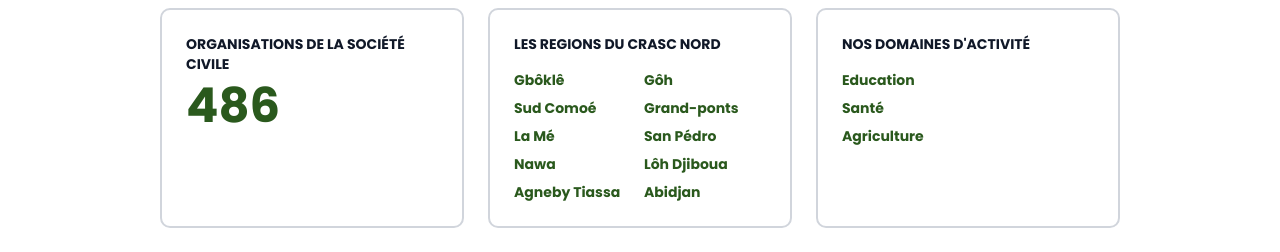
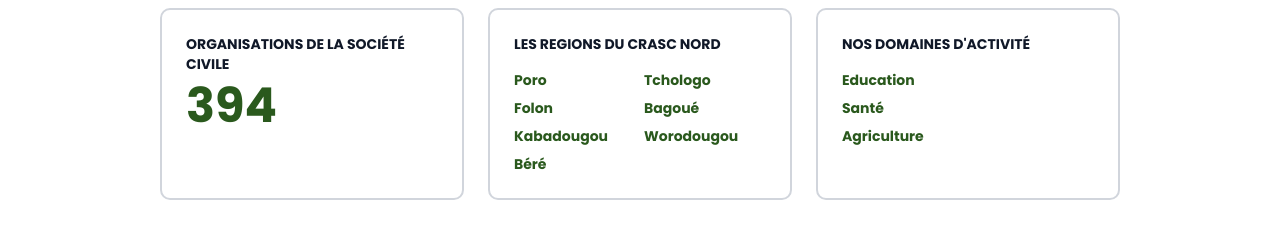
Before and after one commit to ordemdigitale/pasci-web, a Next.js app: page /annuaire/annuaire-des-crasc/crasc-nord in a window 1280 px wide. Shown: the part 937-1189 px from the top of the page. Built offline with nearby package versions, Linux system fonts and the light colour scheme.

Commit message:
updated crasc pages

```diff
--- a/app/(main)/annuaire/annuaire-des-crasc/crasc-centre/page.tsx
+++ b/app/(main)/annuaire/annuaire-des-crasc/crasc-centre/page.tsx
@@ -80,16 +80,12 @@ const tabs = [
 ];
 
 const regions = [
-  'Gbôklê',
-  'Gôh',
-  'Sud Comoé',
-  'Grand-ponts',
-  'La Mé',
-  'San Pédro',
-  'Nawa',
-  'Lôh Djiboua',
-  'Agneby Tiassa',
-  'Abidjan'
+  "Gbêkê",
+  "Hambol",
+  "N'zi",
+  "Yamoussoukro",
+  "Marahoué",
+  "Bélier"
 ];
 
 const activities = [
@@ -123,7 +119,7 @@ const [activeTab, setActiveTab] = useState(3);
           {/* Organizations Count */}
           <div className="bg-white p-6 rounded-lg border-2 border-gray-300">
             <h3 className="text-sm text-gray-900 font-bold mb-2">ORGANISATIONS DE LA SOCIÉTÉ CIVILE</h3>
-            <div className="text-5xl text-[#2a591d] font-bold">486</div>
+            <div className="text-5xl text-[#2a591d] font-bold">557</div>
           </div>
 
           {/* Regions List */}
--- a/app/(main)/annuaire/annuaire-des-crasc/crasc-est/page.tsx
+++ b/app/(main)/annuaire/annuaire-des-crasc/crasc-est/page.tsx
@@ -80,16 +80,11 @@ const tabs = [
 ];
 
 const regions = [
-  'Gbôklê',
-  'Gôh',
-  'Sud Comoé',
-  'Grand-ponts',
-  'La Mé',
-  'San Pédro',
-  'Nawa',
-  'Lôh Djiboua',
-  'Agneby Tiassa',
-  'Abidjan'
+  "Indénié-Djuablin",
+  "Gontougo",
+  "Bounkani",
+  "Iffou",
+  "Moronou"
 ];
 
 const activities = [
@@ -123,7 +118,7 @@ const [activeTab, setActiveTab] = useState(5);
           {/* Organizations Count */}
           <div className="bg-white p-6 rounded-lg border-2 border-gray-300">
             <h3 className="text-sm text-gray-900 font-bold mb-2">ORGANISATIONS DE LA SOCIÉTÉ CIVILE</h3>
-            <div className="text-5xl text-[#2a591d] font-bold">486</div>
+            <div className="text-5xl text-[#2a591d] font-bold">188</div>
           </div>
 
           {/* Regions List */}
--- a/app/(main)/annuaire/annuaire-des-crasc/crasc-nord/page.tsx
+++ b/app/(main)/annuaire/annuaire-des-crasc/crasc-nord/page.tsx
@@ -80,16 +80,13 @@ const tabs = [
 ];
 
 const regions = [
-  'Gbôklê',
-  'Gôh',
-  'Sud Comoé',
-  'Grand-ponts',
-  'La Mé',
-  'San Pédro',
-  'Nawa',
-  'Lôh Djiboua',
-  'Agneby Tiassa',
-  'Abidjan'
+  "Poro",
+  "Tchologo",
+  "Folon",
+  "Bagoué",
+  "Kabadougou",
+  "Worodougou",
+  "Béré",
 ];
 
 const activities = [
@@ -110,7 +107,7 @@ const [activeTab, setActiveTab] = useState(1);
           {/* Map Section */}
           <section className="w-full h-[400px] lg:h-[500px]">
             <iframe
-              src="https://www.google.com/maps/embed?pb=!1m18!1m12!1m3!1d15904.342598404442!2d-6.663088693746229!3d4.755139038876891!2m3!1f0!2f0!3f0!3m2!1i1024!2i768!4f13.1!3m3!1m2!1s0xf961300358df441%3A0x5939d6eb97423c5d!2sCRASC%20SUD!5e0!3m2!1sen!2sci!4v1765409873752!5m2!1sen!2sci"
+              src="https://www.google.com/maps/embed?pb=!1m18!1m12!1m3!1d125937.540399214!2d-5.707302778386092!3d9.460960380084472!2m3!1f0!2f0!3f0!3m2!1i1024!2i768!4f13.1!3m3!1m2!1s0xfb5c9793c52529b%3A0xbb96dae209dff69f!2sKorhogo!5e0!3m2!1sen!2sci!4v1767648812368!5m2!1sen!2sci"
               width="100%" height="100%" style={{ border: 0 }}
               allowFullScreen loading="lazy" referrerPolicy="no-referrer-when-downgrade"/>
           </section>
@@ -123,7 +120,7 @@ const [activeTab, setActiveTab] = useState(1);
           {/* Organizations Count */}
           <div className="bg-white p-6 rounded-lg border-2 border-gray-300">
             <h3 className="text-sm text-gray-900 font-bold mb-2">ORGANISATIONS DE LA SOCIÉTÉ CIVILE</h3>
-            <div className="text-5xl text-[#2a591d] font-bold">486</div>
+            <div className="text-5xl text-[#2a591d] font-bold">394</div>
           </div>
 
           {/* Regions List */}
--- a/app/(main)/annuaire/annuaire-des-crasc/crasc-ouest/page.tsx
+++ b/app/(main)/annuaire/annuaire-des-crasc/crasc-ouest/page.tsx
@@ -80,16 +80,11 @@ const tabs = [
 ];
 
 const regions = [
-  'Gbôklê',
-  'Gôh',
-  'Sud Comoé',
-  'Grand-ponts',
-  'La Mé',
-  'San Pédro',
-  'Nawa',
-  'Lôh Djiboua',
-  'Agneby Tiassa',
-  'Abidjan'
+  "Guémon",
+  "Cavally",
+  "Bafing",
+  "Tonkpi",
+  "Haut sassandra"
 ];
 
 const activities = [
@@ -123,7 +118,7 @@ const [activeTab, setActiveTab] = useState(4);
           {/* Organizations Count */}
           <div className="bg-white p-6 rounded-lg border-2 border-gray-300">
             <h3 className="text-sm text-gray-900 font-bold mb-2">ORGANISATIONS DE LA SOCIÉTÉ CIVILE</h3>
-            <div className="text-5xl text-[#2a591d] font-bold">486</div>
+            <div className="text-5xl text-[#2a591d] font-bold">877</div>
           </div>
 
           {/* Regions List */}
--- a/app/(main)/annuaire/annuaire-des-crasc/crasc-sud/page.tsx
+++ b/app/(main)/annuaire/annuaire-des-crasc/crasc-sud/page.tsx
@@ -80,16 +80,16 @@ const tabs = [
 ];
 
 const regions = [
-  'Gbôklê',
-  'Gôh',
-  'Sud Comoé',
-  'Grand-ponts',
-  'La Mé',
-  'San Pédro',
-  'Nawa',
-  'Lôh Djiboua',
-  'Agneby Tiassa',
-  'Abidjan'
+  "Abidjan",
+  "San-Pédro",
+  "Gôh",
+  "Sud-comoé",
+  "Grand-ponts",
+  "Gbôklé",
+  "La Mé",
+  "Lôh-Djiboua",
+  "Nawa",
+  "Agnéby tiassa"
 ];
 
 const activities = [
@@ -123,7 +123,7 @@ export default function PageCrascSud() {
             {/* Organizations Count */}
             <div className="bg-white p-6 rounded-lg border-2 border-gray-300">
               <h3 className="text-sm text-gray-900 font-bold mb-2">ORGANISATIONS DE LA SOCIÉTÉ CIVILE</h3>
-              <div className="text-5xl text-[#2a591d] font-bold">486</div>
+              <div className="text-5xl text-[#2a591d] font-bold">1160</div>
             </div>
 
             {/* Regions List */}
```
